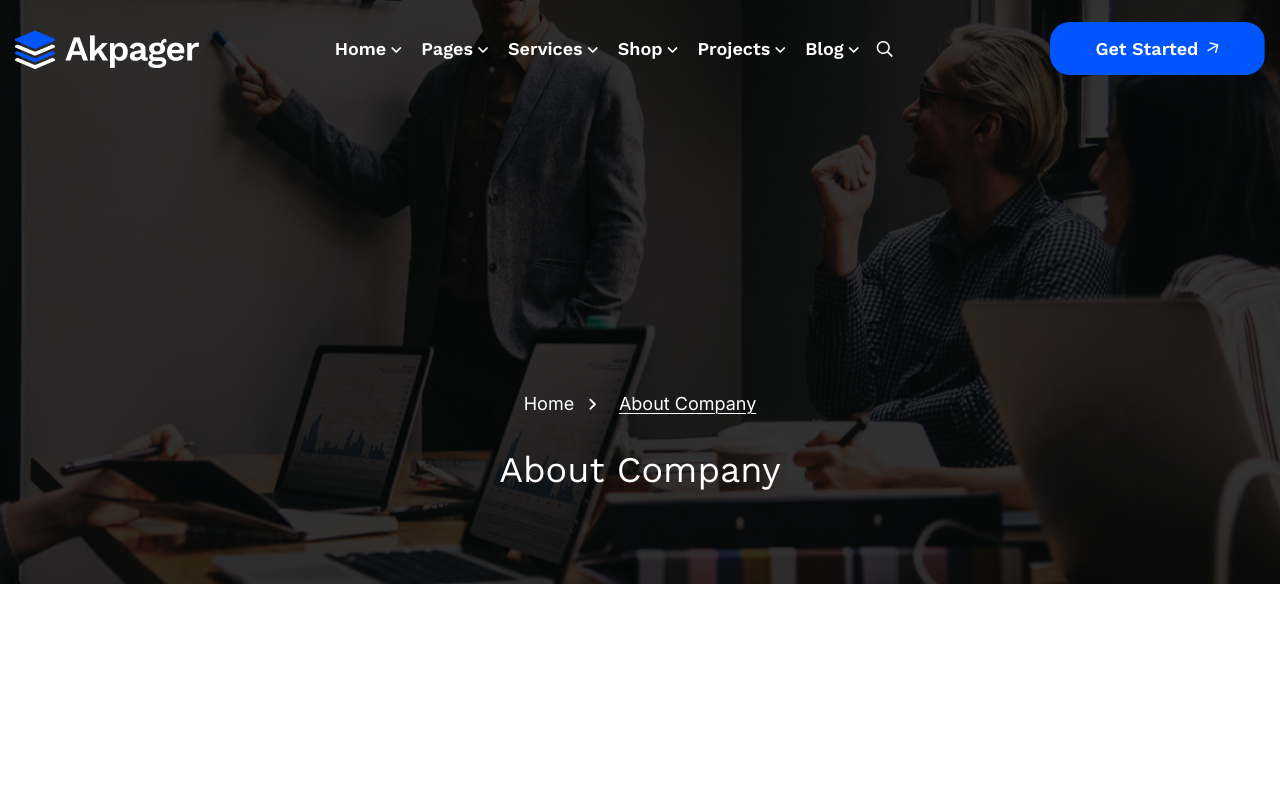
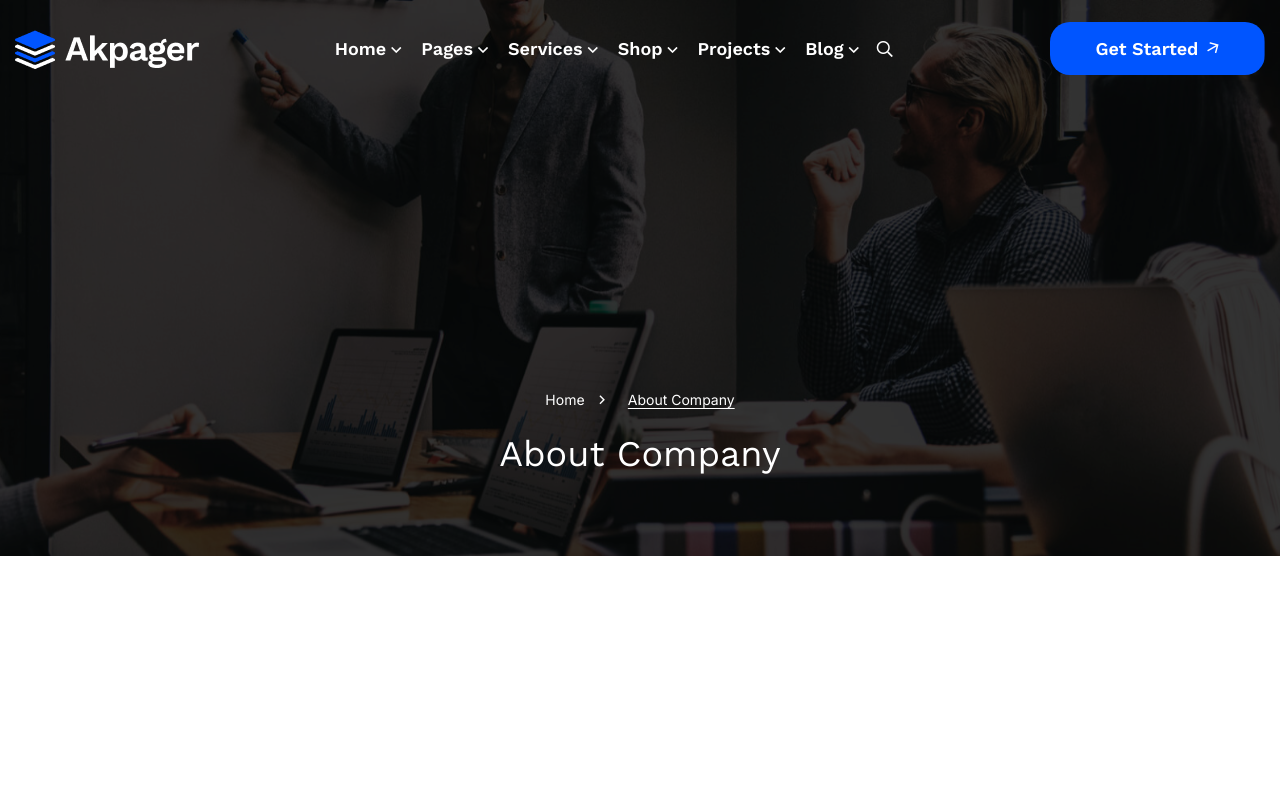
Before and after one commit to Bijig0/kwikcompanies, a Next.js app: page /about in a window 1280 px wide. Shown: the top 800 px of the page. Built offline with nearby package versions, Linux system fonts and the light colour scheme.

Commit message:
fixing styling

```diff
--- a/app/contact/page.tsx
+++ b/app/contact/page.tsx
@@ -93,9 +93,9 @@ const Page = () => {
       <Script src={GOOGLE_MAPS_URL} strategy="beforeInteractive" />
       <PageBanner pageName={"Individual ABN Form"} />
       {/* Contact Page Start */}
-      <section className="contact-page py-130 rpy-100">
-        <div className="container">
-          <div className="row gap-100 align-items-center">
+      <section className="contact-page py-16 rpy-100">
+        <div className="container ">
+          <div className="row gap-100 justify-center flex align-items-center">
             <div className="col-lg-7">
               <div
                 className="contact-form br-10 bgc-lighter rmt-60"
--- a/components/PageBanner.tsx
+++ b/components/PageBanner.tsx
@@ -10,7 +10,7 @@ const PageBanner = (props: Props) => {
   const { pageTitle, pageName, titleTag } = props;
   return (
     <section
-      className="page-banner-area overlay pt-80 pb-[4rem] rpy-120 rel z-1 bgs-cover text-center"
+      className="page-banner-area overlay pt-80 pb-[3.25rem] rpy-120 rel z-1 bgs-cover text-center"
       style={{ backgroundImage: "url(assets/images/backgrounds/banner.jpg)" }}
     >
       <div className="container">
@@ -23,13 +23,13 @@ const PageBanner = (props: Props) => {
               data-aos-duration={1500}
               data-aos-offset={50}
             >
-              <li className="breadcrumb-item text-lg">
+              <li className="breadcrumb-item text-sm">
                 <Link href="/">Home</Link>
               </li>
-              <li className="breadcrumb-item active text-lg">{pageName}</li>
+              <li className="breadcrumb-item active text-sm">{pageName}</li>
             </ol>
           </nav>
-          <div className="my-8"></div>
+          <div className="my-4"></div>
           <h1
             className="page-title text-4xl"
             data-aos="fade-up"
```
